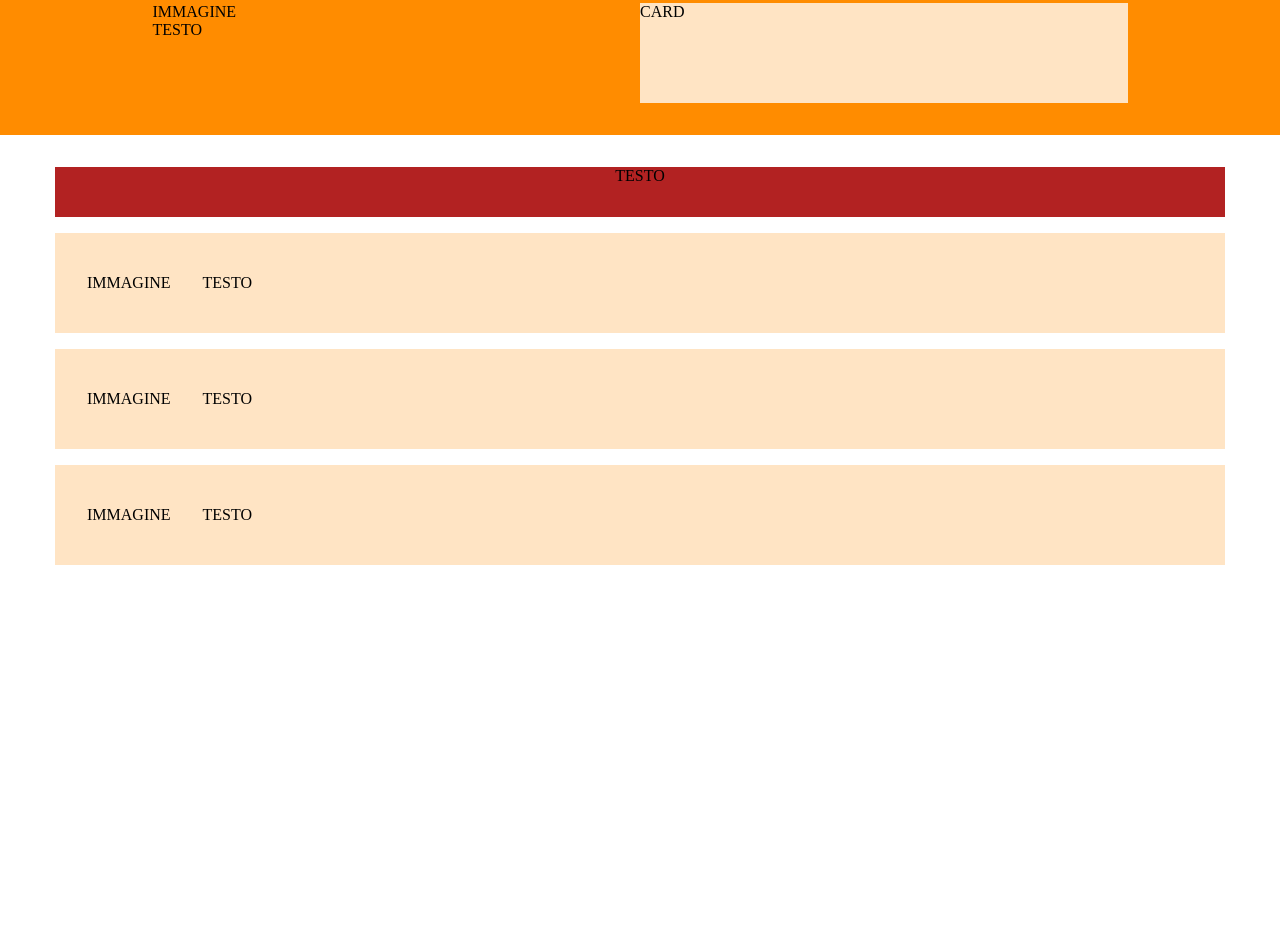
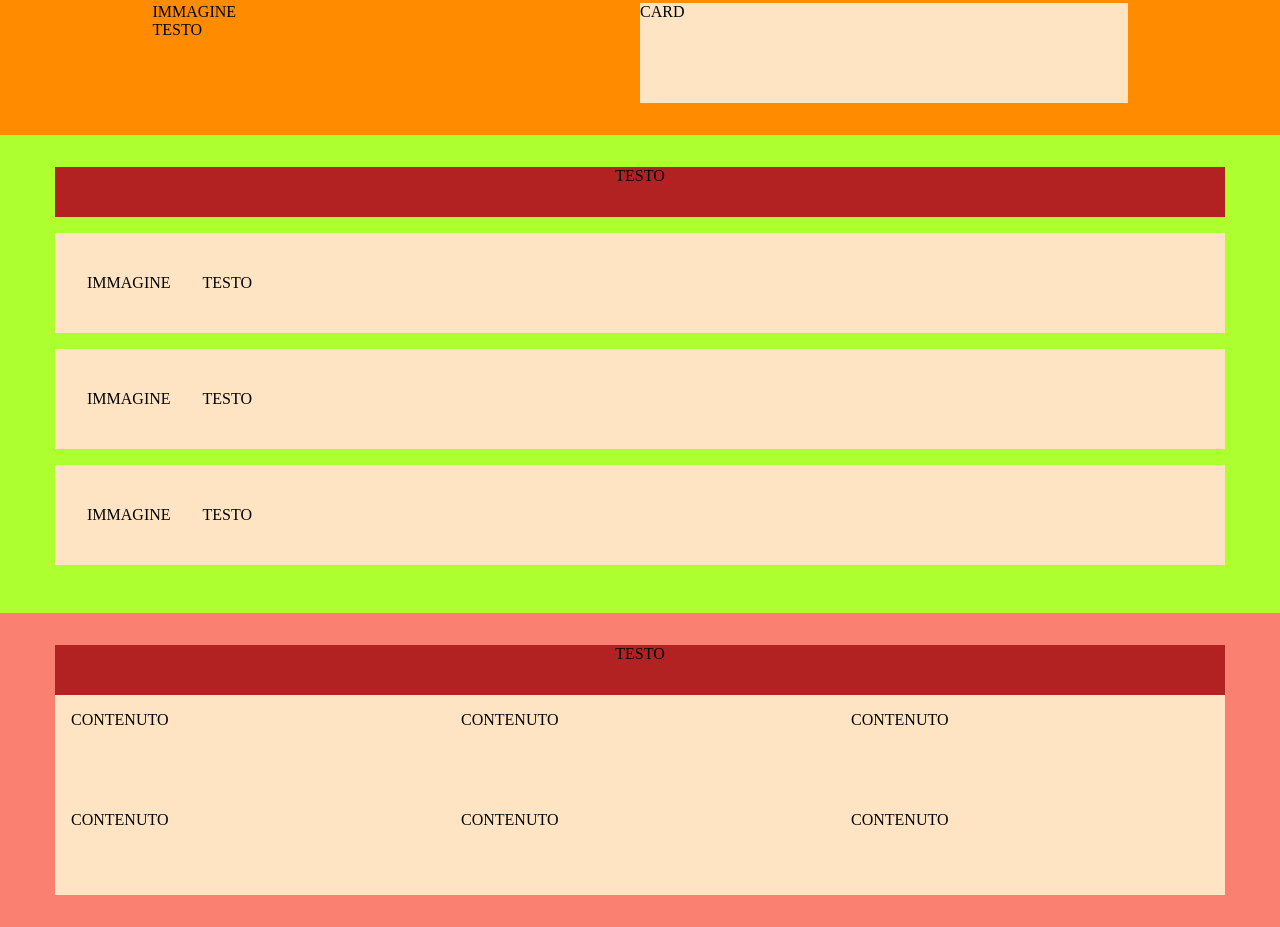
Before and after one commit to mattiamoneta/htmlcss-responsive-layout, a plain HTML site: page index.html in a window 1280 px wide. Shown: the part 311-1238 px from the top of the page. Before the commit the page ends 924 px from the top, so only its background shows below. Drawn offline with Linux system fonts and the light colour scheme.

Commit message:
Added Benefits section

```diff
--- a/css/master.css
+++ b/css/master.css
@@ -15,6 +15,8 @@
 
 .debug#hero-section{background-color: aqua;}
 .debug#planning{background-color: darkorange;}
+.debug#testimonials{background-color: greenyellow;}
+.debug#benefits{background-color: salmon;}
 
 /* END DEBUG */
 
--- a/index.html
+++ b/index.html
@@ -133,7 +133,53 @@
          <!--
             BENEFITS
           -->
+        <section id="benefits" class="debug py-lg">
+            <div class="container">
 
+                <div class="section-heading text-center">
+                    TESTO
+                </div>
+
+                <div class="row row-wrap">
+
+                    <div class="col-md-4">
+                        <div class="card p-sm">
+                            CONTENUTO
+                        </div>
+                    </div>
+
+                    <div class="col-md-4">
+                        <div class="card p-sm">
+                            CONTENUTO
+                        </div>
+                    </div>
+
+                    <div class="col-md-4">
+                        <div class="card p-sm">
+                            CONTENUTO
+                        </div>
+                    </div>
+
+                    <div class="col-md-4">
+                        <div class="card p-sm">
+                            CONTENUTO
+                        </div>
+                    </div>
+
+                    <div class="col-md-4">
+                        <div class="card p-sm">
+                            CONTENUTO
+                        </div>
+                    </div>
+
+                    <div class="col-md-4">
+                        <div class="card p-sm">
+                            CONTENUTO
+                        </div>
+                    </div>
+                </div>
+            </div>
+        </section>
 
     </body>
 </html>
```
